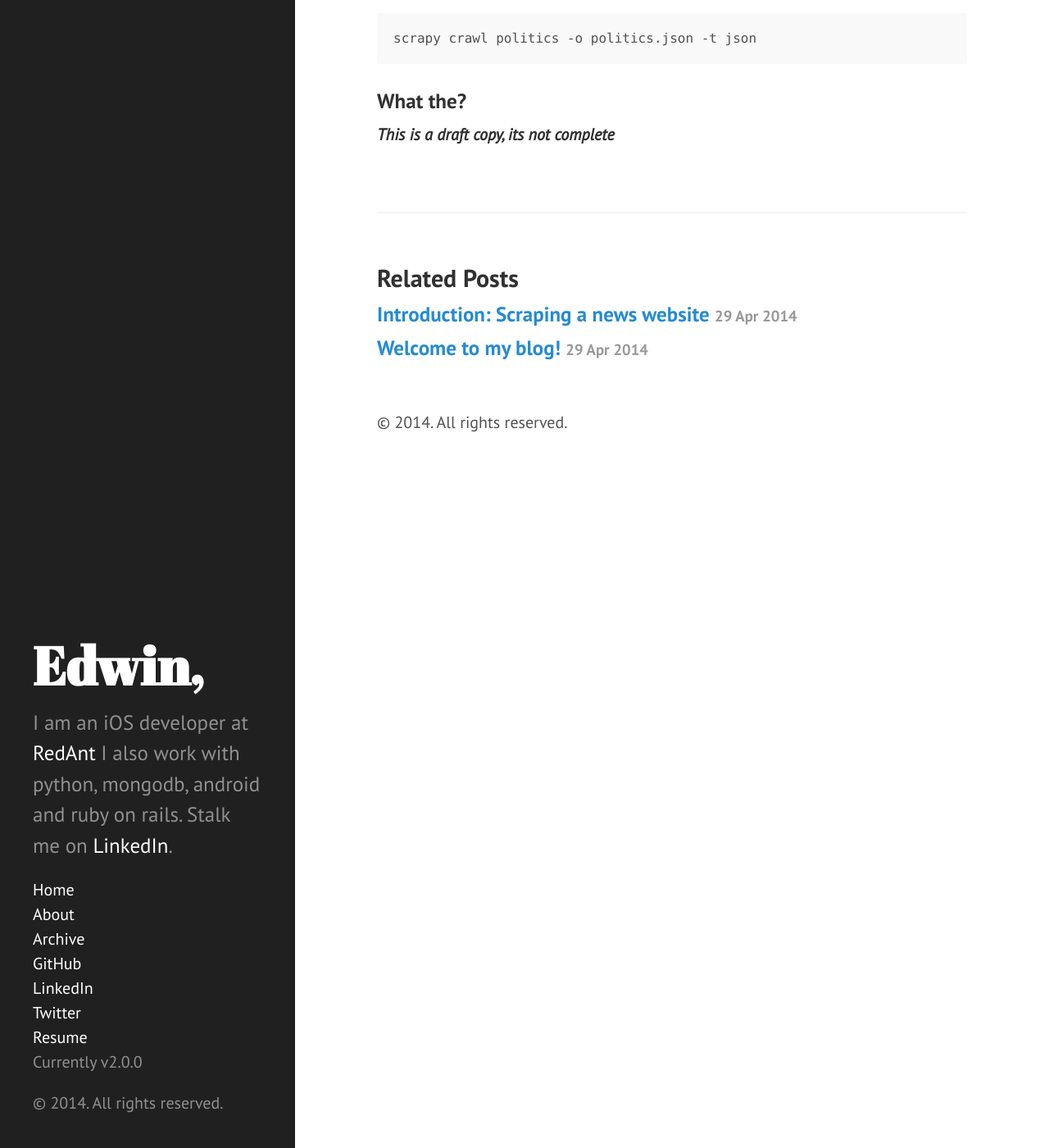
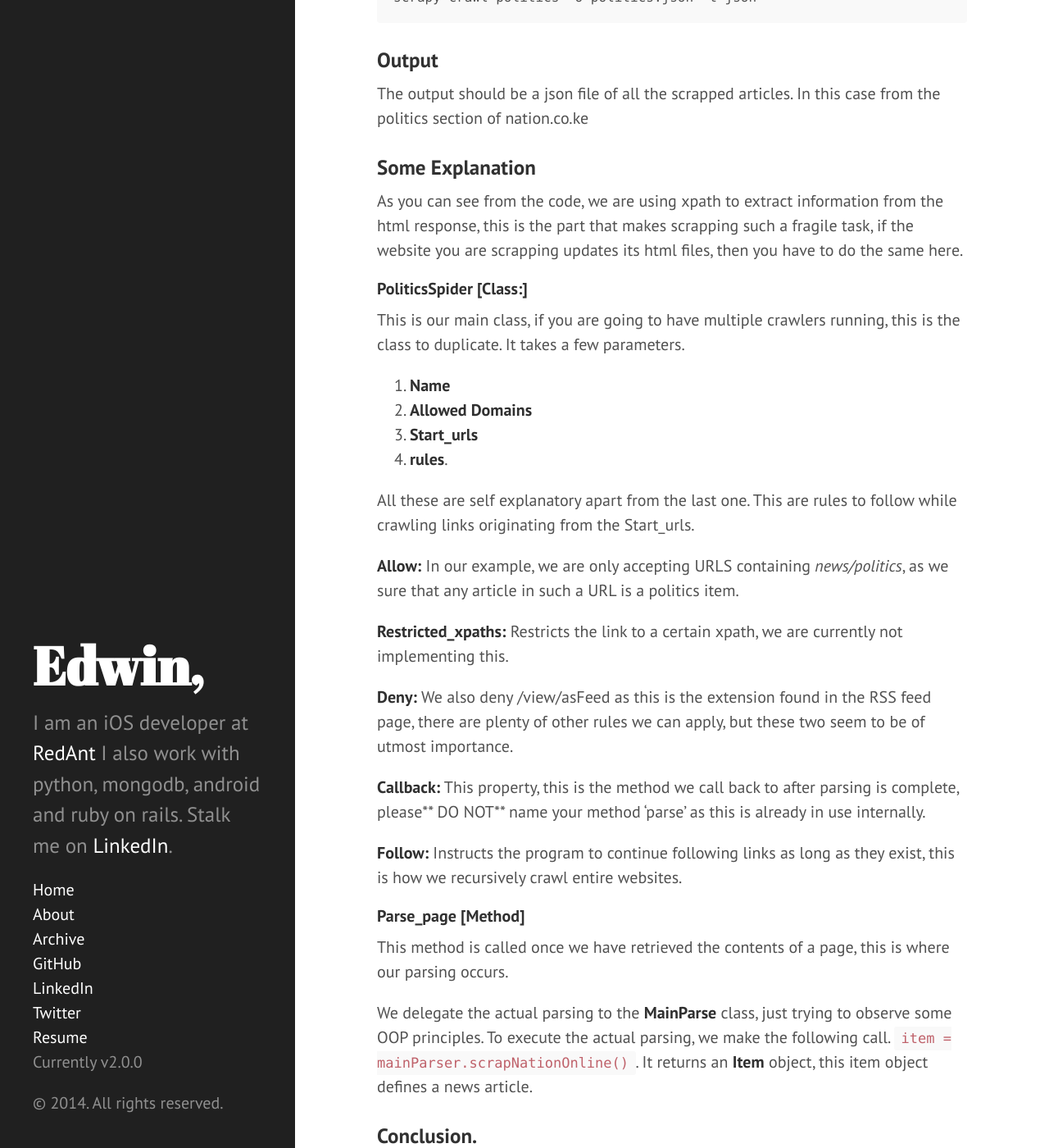
Before and after one commit to edwinbosire/edwinbosire.github.io, a Jekyll site: the page built from _posts/2014-05-09-building_a_newscrawler_pt1.md, in a window 1280 px wide and 1400 px high, scrolled down 4202 px. Shown: the whole window at 82% size. Built offline with Jekyll 4.4.1, drawn with Linux system fonts in a browser that asks for light colours; some of the changed text lies outside the part shown.

Commit message:
completed the scraping article.

```diff
--- a/_posts/2014-05-09-building_a_newscrawler_pt1.md
+++ b/_posts/2014-05-09-building_a_newscrawler_pt1.md
@@ -4,8 +4,6 @@ title:  "Building a NewsCrawler: pt1"
 date:   2014-05-09 01:39:44
 categories: Server Python
 ---
-
-*This is a draft copy, its not complete*
 
 #Introduction
 
@@ -127,6 +125,44 @@ Its as simple as that. To run the spider and save the results in a json file run
 
 	scrapy crawl politics -o politics.json -t json
 
-###What the?
+###Output
 
-***This is a draft copy, its not complete***
+The output should be a json file of all the scrapped articles. In this case from the politics section of nation.co.ke
+
+### Some Explanation
+
+As you can see from the code, we are using xpath to extract information from the html response, this is the part that makes scrapping such a fragile task, if the website you are scrapping updates its html files, then you have to do the same here.
+
+#####PoliticsSpider [Class:]
+This is our main class, if you are going to have multiple crawlers running, this is the class to duplicate. It takes a few parameters.
+
+1. **Name**
+2. **Allowed Domains**
+3. **Start_urls**
+4. **rules**.
+
+All these are self explanatory apart from the last one. This are rules to follow while crawling links originating from the Start_urls.
+
+**Allow:** In our example, we are only accepting URLS containing *news/politics*, as we sure that any article in such a URL is a politics item.
+
+**Restricted_xpaths:** Restricts the link to a certain xpath, we are currently not implementing this.
+
+**Deny:** We also deny /view/asFeed as this is the extension found in the RSS feed page, there are plenty of other rules we can apply, but these two seem to be of utmost importance.
+
+**Callback:** This property, this is the method we call back to after parsing is complete, please** DO NOT** name your method 'parse' as this is already in use internally.
+
+**Follow:** Instructs the program to continue following links as long as they exist, this is how we recursively crawl entire websites.
+
+######Parse_page [Method]
+
+This method is called once we have retrieved the contents of a page, this is where our parsing occurs.
+
+We delegate the actual parsing to the **MainParse** class, just trying to observe some OOP principles. To execute the actual parsing, we make the following call. `item = mainParser.scrapNationOnline()`. It returns an **Item** object, this item object defines a news article.
+
+###Conclusion.
+
+That is all that you need to parse a website, I would suggest you read the documentaion for Scrapy as I have left quite a lot unanswered here.
+
+Website scraping is fun, but don't be a douche bag, don't run 100 scrapers 24/7 on someone else's site. Also don't steal information and claim it as your own, this really pisses some people off.
+
+In the next web scraping tutorial, we will look at how we deploy our scrapy to the cloud and automate the entire process.
```
